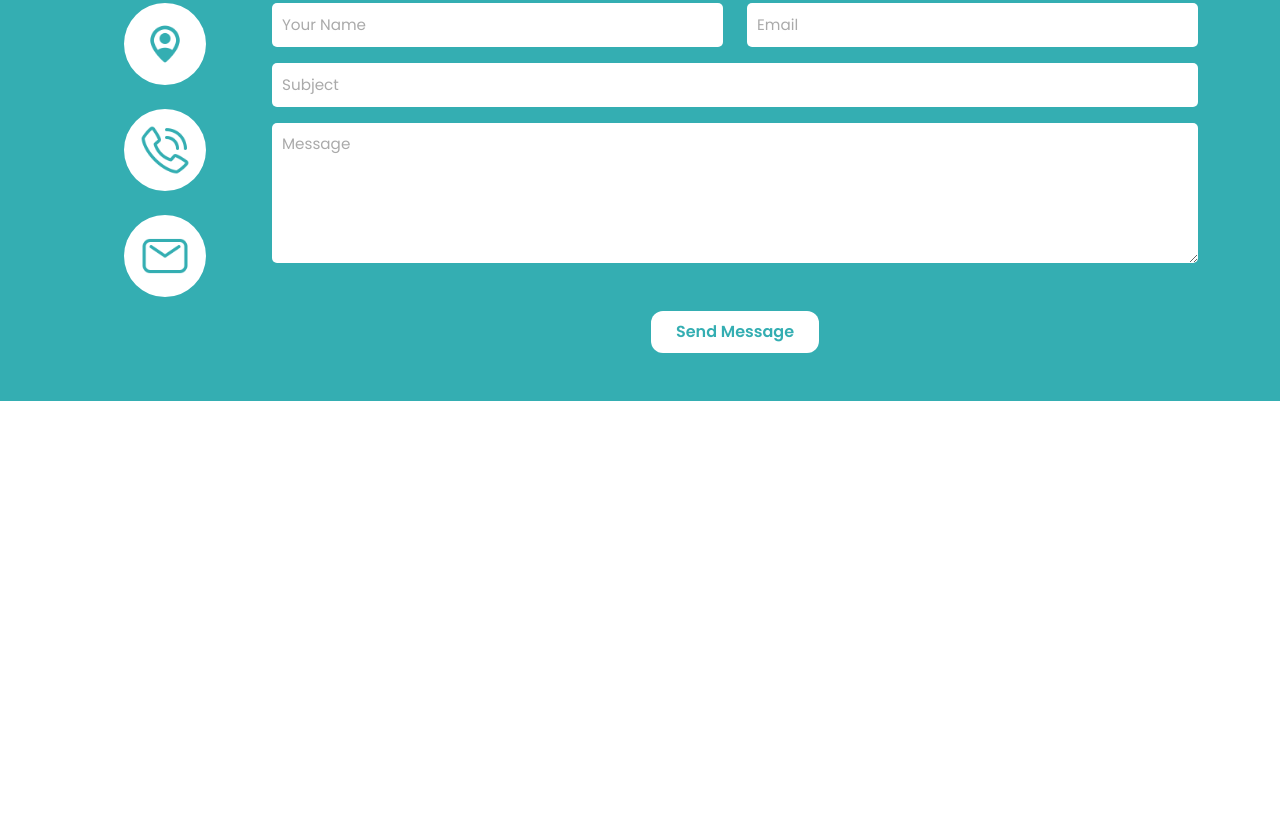
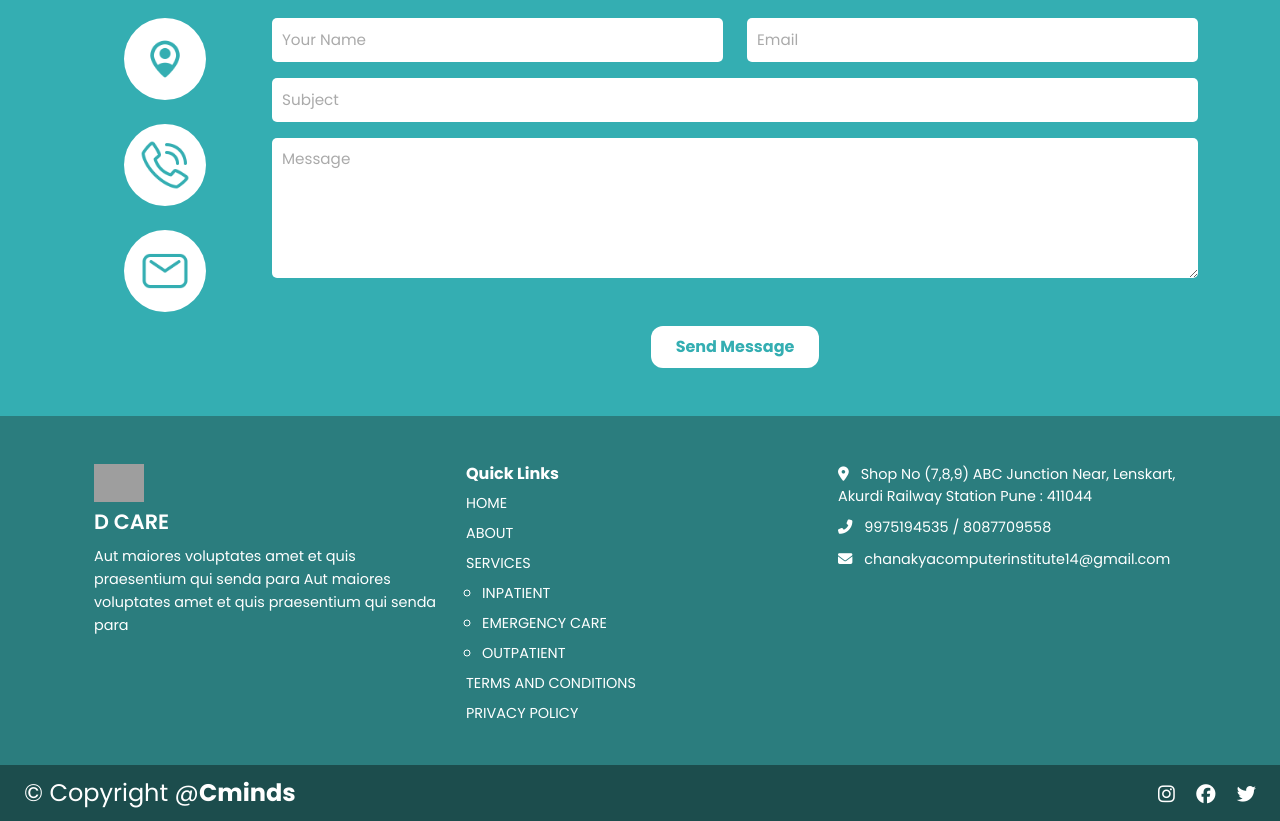
Before and after one commit to Cmind3410/Doctor-care-CRM, a website: page views/index.html in a window 1280 px wide. Shown: the part 4132-4953 px from the top of the page. Before the commit the page ends 4533 px from the top, so only its background shows below. Drawn offline with nearby package versions, Linux system fonts and the light colour scheme; grey boxes are pictures that could not be loaded.

Commit message:
added footer in index

```diff
--- a/public/css/style.css
+++ b/public/css/style.css
@@ -219,10 +219,11 @@ margin-top: 150px;
 .btn-send {
   background-color: white;
   color: #34aeb2;
-  font-weight: 600;
+  font-weight: 700;
   border-radius: 12px;
   font-size: 1rem;
   transition: 0.3s ease;
+
 }
 
 .btn-send:hover {
@@ -233,6 +234,63 @@ margin-top: 150px;
   display: flex;
   align-items: center;
   justify-content: center;
+}
+/* footer */
+.footer {
+  background-color: #2b7d7e;
+  color: white;
+}
+
+.footer-logo {
+  width: 50px;
+  height: auto;
+}
+
+.logo-text {
+  font-size: 1.3rem;
+  font-weight: 600;
+}
+
+.description {
+  font-size: 0.9rem;
+  margin-top: 10px;
+  line-height: 1.6;
+}
+
+.footer-links li {
+  margin-bottom: 6px;
+}
+
+.footer-links a {
+  color: white;
+  text-decoration: none;
+  font-size: 0.9rem;
+}
+
+.footer-links a:hover {
+  text-decoration: underline;
+}
+
+.contact-info li {
+  margin-bottom: 10px;
+  font-size: 0.9rem;
+}
+
+.contact-info i {
+  margin-right: 8px;
+}
+
+.bottom-bar {
+  background-color: #1c4d4d;
+  padding: 10px 20px;
+  font-size: 1.5rem;
+
+}
+
+.social-icons a {
+  color: white;
+  font-size: 1.2rem;
+  margin-left: 15px;
 }
 
  /* X-Small devices (portrait phones, less than 576px) */
--- a/views/index.html
+++ b/views/index.html
@@ -13,6 +13,8 @@
   <link href="https://cdn.jsdelivr.net/npm/bootstrap@5.0.2/dist/css/bootstrap.min.css" rel="stylesheet"
     integrity="sha384-EVSTQN3/azprG1Anm3QDgpJLIm9Nao0Yz1ztcQTwFspd3yD65VohhpuuCOmLASjC" crossorigin="anonymous">
   <link href="../public/css/style.css" rel="stylesheet">
+   <!-- Font Awesome CDN -->
+  <link href="https://cdnjs.cloudflare.com/ajax/libs/font-awesome/6.5.0/css/all.min.css" rel="stylesheet">
   <title>DoctorCare-CRM </title>
 </head>
 
@@ -270,7 +272,7 @@
 <section class="doctors-section py-5">
   <div class="container">
     <div class="text-center mb-5">
-      <h2 class="fw-bold " style="color: #3db9ba;">Doctors</h2>
+      <h2 class="fw-bold " style="color: #3db9ba; font-size: 45px;">Doctors</h2>
     </div>
 
     <div class="row justify-content-center g-4">
@@ -352,6 +354,62 @@
   </div>
 </section>
 
+<!-- Footer Section -->
+<footer class="footer pt-5">
+  <div class="container px-4">
+    <div class="row text-white">
+
+      <!-- Left Column -->
+      <div class="col-md-4 mb-4">
+        <img src="https://img.icons8.com/ios-filled/50/ffffff/plus-math.png" alt="Logo" class="footer-logo mb-2">
+        <h5 class="logo-text">D CARE</h5>
+        <p class="description">
+          Aut maiores voluptates amet et quis praesentium qui senda para Aut maiores voluptates amet et quis praesentium qui senda para
+        </p>
+      </div>
+
+      <!-- Center Column -->
+      <div class="col-md-4 mb-4">
+        <h6 class="fw-bold">Quick Links</h6>
+        <ul class="list-unstyled footer-links">
+          <li><a href="#">HOME</a></li>
+          <li><a href="#">ABOUT</a></li>
+          <li><a href="#">SERVICES</a></li>
+          <ul class="ps-3">
+            <li><a href="#">INPATIENT</a></li>
+            <li><a href="#">EMERGENCY CARE</a></li>
+            <li><a href="#">OUTPATIENT</a></li>
+          </ul>
+          <li><a href="#">TERMS AND CONDITIONS</a></li>
+          <li><a href="#">PRIVACY POLICY</a></li>
+        </ul>
+      </div>
+
+      <!-- Right Column -->
+      <div class="col-md-4 mb-4">
+        <ul class="list-unstyled contact-info">
+          <li><i class="fas fa-map-marker-alt"></i> Shop No (7,8,9) ABC Junction Near, Lenskart, Akurdi Railway Station Pune : 411044</li>
+          <li><i class="fas fa-phone-alt"></i> 9975194535 / 8087709558</li>
+          <li><i class="fas fa-envelope"></i> chanakyacomputerinstitute14@gmail.com</li>
+
+        </ul>
+      </div>
+
+    </div>
+  </div>
+
+  <!-- Bottom Bar -->
+  <div class="bottom-bar d-flex justify-content-between  px-4">
+    <div>
+      <span>&copy; Copyright @<strong>Cminds</strong></span>
+    </div>
+    <div class="social-icons">
+      <a href="#"><i class="fab fa-instagram"></i></a>
+      <a href="#"><i class="fab fa-facebook"></i></a>
+      <a href="#"><i class="fab fa-twitter"></i></a>
+    </div>
+  </div>
+</footer>
 
 
   <!-- Optional JavaScript; choose one of the two! -->
```
